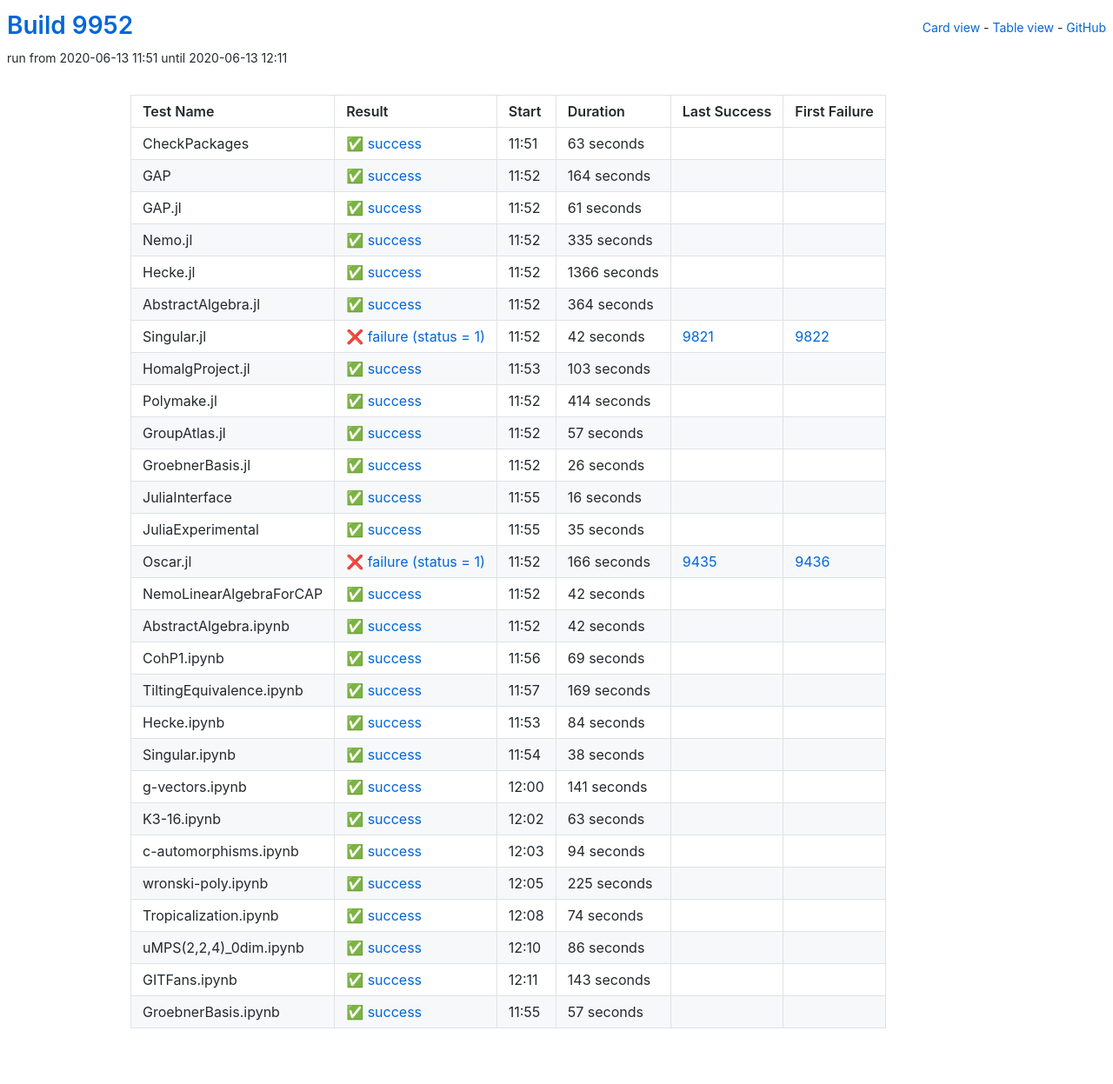
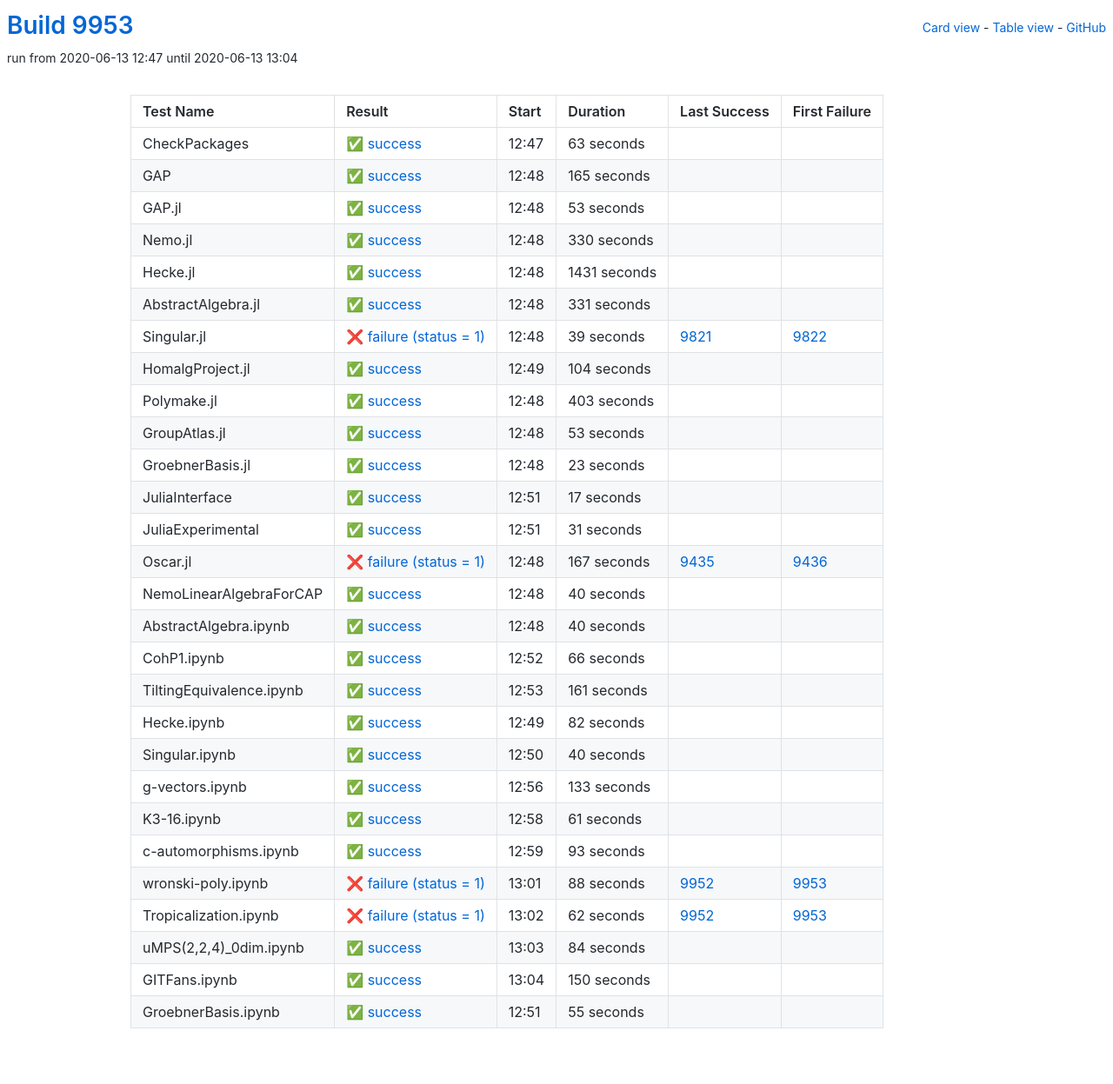
Before and after one commit to oscar-system/oscar-ci-status, a Jekyll site: the page built from table.html, in a window 1280 px wide. Shown: the whole page at 87% size. Built offline with Jekyll 4.4.1, drawn with Linux system fonts in a browser that asks for light colours.

Commit message:
Build #9953

```diff
--- a/_data/ci.yml
+++ b/_data/ci.yml
@@ -1,6 +1,6 @@
 ---
-build: 9952
-build_url: https://oscarci.mathematik.uni-kl.de/job/oscar/9952/
+build: 9953
+build_url: https://oscarci.mathematik.uni-kl.de/job/oscar/9953/
 job: oscar
 organization: oscar-system
 repo: oscar-ci-status
@@ -8,8 +8,8 @@
 tests:
 - name: CheckPackages
   id: checkpackages
-  log: https://oscarci.mathematik.uni-kl.de/job/oscar/9952/artifact/logs/build-9952/CheckPackages.log
-  start: 2020-06-13 11:51
+  log: https://oscarci.mathematik.uni-kl.de/job/oscar/9953/artifact/logs/build-9953/CheckPackages.log
+  start: 2020-06-13 12:47
   success: true
   exitcode: 0
   status: success
@@ -20,20 +20,248 @@
   first_failure_url:
 - name: GAP
   id: gap
-  log: https://oscarci.mathematik.uni-kl.de/job/oscar/9952/artifact/logs/build-9952/GAP.log
-  start: 2020-06-13 11:52
+  log: https://oscarci.mathematik.uni-kl.de/job/oscar/9953/artifact/logs/build-9953/GAP.log
+  start: 2020-06-13 12:48
   success: true
   exitcode: 0
   status: success
-  duration: 164
+  duration: 165
   last_success: false
   last_success_url:
   first_failure: false
   first_failure_url:
 - name: GAP.jl
   id: gap-jl
-  log: https://oscarci.mathematik.uni-kl.de/job/oscar/9952/artifact/logs/build-9952/GAP.jl.log
-  start: 2020-06-13 11:52
+  log: https://oscarci.mathematik.uni-kl.de/job/oscar/9953/artifact/logs/build-9953/GAP.jl.log
+  start: 2020-06-13 12:48
+  success: true
+  exitcode: 0
+  status: success
+  duration: 53
+  last_success: false
+  last_success_url:
+  first_failure: false
+  first_failure_url:
+- name: Nemo.jl
+  id: nemo-jl
+  log: https://oscarci.mathematik.uni-kl.de/job/oscar/9953/artifact/logs/build-9953/Nemo.jl.log
+  start: 2020-06-13 12:48
+  success: true
+  exitcode: 0
+  status: success
+  duration: 330
+  last_success: false
+  last_success_url:
+  first_failure: false
+  first_failure_url:
+- name: Hecke.jl
+  id: hecke-jl
+  log: https://oscarci.mathematik.uni-kl.de/job/oscar/9953/artifact/logs/build-9953/Hecke.jl.log
+  start: 2020-06-13 12:48
+  success: true
+  exitcode: 0
+  status: success
+  duration: 1431
+  last_success: false
+  last_success_url:
+  first_failure: false
+  first_failure_url:
+- name: AbstractAlgebra.jl
+  id: abstractalgebra-jl
+  log: https://oscarci.mathematik.uni-kl.de/job/oscar/9953/artifact/logs/build-9953/AbstractAlgebra.jl.log
+  start: 2020-06-13 12:48
+  success: true
+  exitcode: 0
+  status: success
+  duration: 331
+  last_success: false
+  last_success_url:
+  first_failure: false
+  first_failure_url:
+- name: Singular.jl
+  id: singular-jl
+  log: https://oscarci.mathematik.uni-kl.de/job/oscar/9953/artifact/logs/build-9953/Singular.jl.log
+  start: 2020-06-13 12:48
+  success: false
+  exitcode: 1
+  status: failure
+  duration: 39
+  last_success: 9821
+  last_success_url: https://oscarci.mathematik.uni-kl.de/job/oscar/9821/
+  first_failure: 9822
+  first_failure_url: https://oscarci.mathematik.uni-kl.de/job/oscar/9822/
+- name: HomalgProject.jl
+  id: homalgproject-jl
+  log: https://oscarci.mathematik.uni-kl.de/job/oscar/9953/artifact/logs/build-9953/HomalgProject.jl.log
+  start: 2020-06-13 12:49
+  success: true
+  exitcode: 0
+  status: success
+  duration: 104
+  last_success: false
+  last_success_url:
+  first_failure: false
+  first_failure_url:
+- name: Polymake.jl
+  id: polymake-jl
+  log: https://oscarci.mathematik.uni-kl.de/job/oscar/9953/artifact/logs/build-9953/Polymake.jl.log
+  start: 2020-06-13 12:48
+  success: true
+  exitcode: 0
+  status: success
+  duration: 403
+  last_success: false
+  last_success_url:
+  first_failure: false
+  first_failure_url:
+- name: GroupAtlas.jl
+  id: groupatlas-jl
+  log: https://oscarci.mathematik.uni-kl.de/job/oscar/9953/artifact/logs/build-9953/GroupAtlas.jl.log
+  start: 2020-06-13 12:48
+  success: true
+  exitcode: 0
+  status: success
+  duration: 53
+  last_success: false
+  last_success_url:
+  first_failure: false
+  first_failure_url:
+- name: GroebnerBasis.jl
+  id: groebnerbasis-jl
+  log: https://oscarci.mathematik.uni-kl.de/job/oscar/9953/artifact/logs/build-9953/GroebnerBasis.jl.log
+  start: 2020-06-13 12:48
+  success: true
+  exitcode: 0
+  status: success
+  duration: 23
+  last_success: false
+  last_success_url:
+  first_failure: false
+  first_failure_url:
+- name: JuliaInterface
+  id: juliainterface
+  log: https://oscarci.mathematik.uni-kl.de/job/oscar/9953/artifact/logs/build-9953/JuliaInterface.log
+  start: 2020-06-13 12:51
+  success: true
+  exitcode: 0
+  status: success
+  duration: 17
+  last_success: false
+  last_success_url:
+  first_failure: false
+  first_failure_url:
+- name: JuliaExperimental
+  id: juliaexperimental
+  log: https://oscarci.mathematik.uni-kl.de/job/oscar/9953/artifact/logs/build-9953/JuliaExperimental.log
+  start: 2020-06-13 12:51
+  success: true
+  exitcode: 0
+  status: success
+  duration: 31
+  last_success: false
+  last_success_url:
+  first_failure: false
+  first_failure_url:
+- name: Oscar.jl
+  id: oscar-jl
+  log: https://oscarci.mathematik.uni-kl.de/job/oscar/9953/artifact/logs/build-9953/Oscar.jl.log
+  start: 2020-06-13 12:48
+  success: false
+  exitcode: 1
+  status: failure
+  duration: 167
+  last_success: 9435
+  last_success_url: https://oscarci.mathematik.uni-kl.de/job/oscar/9435/
+  first_failure: 9436
+  first_failure_url: https://oscarci.mathematik.uni-kl.de/job/oscar/9436/
+- name: NemoLinearAlgebraForCAP
+  id: nemolinearalgebraforcap
+  log: https://oscarci.mathematik.uni-kl.de/job/oscar/9953/artifact/logs/build-9953/NemoLinearAlgebraForCAP.log
+  start: 2020-06-13 12:48
+  success: true
+  exitcode: 0
+  status: success
+  duration: 40
+  last_success: false
+  last_success_url:
+  first_failure: false
+  first_failure_url:
+- name: AbstractAlgebra.ipynb
+  id: abstractalgebra-ipynb
+  log: https://oscarci.mathematik.uni-kl.de/job/oscar/9953/artifact/logs/build-9953/AbstractAlgebra.ipynb.log
+  start: 2020-06-13 12:48
+  success: true
+  exitcode: 0
+  status: success
+  duration: 40
+  last_success: false
+  last_success_url:
+  first_failure: false
+  first_failure_url:
+- name: CohP1.ipynb
+  id: cohp1-ipynb
+  log: https://oscarci.mathematik.uni-kl.de/job/oscar/9953/artifact/logs/build-9953/CohP1.ipynb.log
+  start: 2020-06-13 12:52
+  success: true
+  exitcode: 0
+  status: success
+  duration: 66
+  last_success: false
+  last_success_url:
+  first_failure: false
+  first_failure_url:
+- name: TiltingEquivalence.ipynb
+  id: tiltingequivalence-ipynb
+  log: https://oscarci.mathematik.uni-kl.de/job/oscar/9953/artifact/logs/build-9953/TiltingEquivalence.ipynb.log
+  start: 2020-06-13 12:53
+  success: true
+  exitcode: 0
+  status: success
+  duration: 161
+  last_success: false
+  last_success_url:
+  first_failure: false
+  first_failure_url:
+- name: Hecke.ipynb
+  id: hecke-ipynb
+  log: https://oscarci.mathematik.uni-kl.de/job/oscar/9953/artifact/logs/build-9953/Hecke.ipynb.log
+  start: 2020-06-13 12:49
+  success: true
+  exitcode: 0
+  status: success
+  duration: 82
+  last_success: false
+  last_success_url:
+  first_failure: false
+  first_failure_url:
+- name: Singular.ipynb
+  id: singular-ipynb
+  log: https://oscarci.mathematik.uni-kl.de/job/oscar/9953/artifact/logs/build-9953/Singular.ipynb.log
+  start: 2020-06-13 12:50
+  success: true
+  exitcode: 0
+  status: success
+  duration: 40
+  last_success: false
+  last_success_url:
+  first_failure: false
+  first_failure_url:
+- name: g-vectors.ipynb
+  id: g-vectors-ipynb
+  log: https://oscarci.mathematik.uni-kl.de/job/oscar/9953/artifact/logs/build-9953/g-vectors.ipynb.log
+  start: 2020-06-13 12:56
+  success: true
+  exitcode: 0
+  status: success
+  duration: 133
+  last_success: false
+  last_success_url:
+  first_failure: false
+  first_failure_url:
+- name: K3-16.ipynb
+  id: k3-16-ipynb
+  log: https://oscarci.mathematik.uni-kl.de/job/oscar/9953/artifact/logs/build-9953/K3-16.ipynb.log
+  start: 2020-06-13 12:58
   success: true
   exitcode: 0
   status: success
@@ -42,190 +270,46 @@
   last_success_url:
   first_failure: false
   first_failure_url:
-- name: Nemo.jl
-  id: nemo-jl
-  log: https://oscarci.mathematik.uni-kl.de/job/oscar/9952/artifact/logs/build-9952/Nemo.jl.log
-  start: 2020-06-13 11:52
+- name: c-automorphisms.ipynb
+  id: c-automorphisms-ipynb
+  log: https://oscarci.mathematik.uni-kl.de/job/oscar/9953/artifact/logs/build-9953/c-automorphisms.ipynb.log
+  start: 2020-06-13 12:59
   success: true
   exitcode: 0
   status: success
-  duration: 335
+  duration: 93
   last_success: false
   last_success_url:
   first_failure: false
   first_failure_url:
-- name: Hecke.jl
-  id: hecke-jl
-  log: https://oscarci.mathematik.uni-kl.de/job/oscar/9952/artifact/logs/build-9952/Hecke.jl.log
-  start: 2020-06-13 11:52
-  success: true
-  exitcode: 0
-  status: success
-  duration: 1366
-  last_success: false
-  last_success_url:
-  first_failure: false
-  first_failure_url:
-- name: AbstractAlgebra.jl
-  id: abstractalgebra-jl
-  log: https://oscarci.mathematik.uni-kl.de/job/oscar/9952/artifact/logs/build-9952/AbstractAlgebra.jl.log
-  start: 2020-06-13 11:52
-  success: true
-  exitcode: 0
-  status: success
-  duration: 364
-  last_success: false
-  last_success_url:
-  first_failure: false
-  first_failure_url:
-- name: Singular.jl
-  id: singular-jl
-  log: https://oscarci.mathematik.uni-kl.de/job/oscar/9952/artifact/logs/build-9952/Singular.jl.log
-  start: 2020-06-13 11:52
+- name: wronski-poly.ipynb
+  id: wronski-poly-ipynb
+  log: https://oscarci.mathematik.uni-kl.de/job/oscar/9953/artifact/logs/build-9953/wronski-poly.ipynb.log
+  start: 2020-06-13 13:01
   success: false
   exitcode: 1
   status: failure
-  duration: 42
-  last_success: 9821
-  last_success_url: https://oscarci.mathematik.uni-kl.de/job/oscar/9821/
-  first_failure: 9822
-  first_failure_url: https://oscarci.mathematik.uni-kl.de/job/oscar/9822/
-- name: HomalgProject.jl
-  id: homalgproject-jl
-  log: https://oscarci.mathematik.uni-kl.de/job/oscar/9952/artifact/logs/build-9952/HomalgProject.jl.log
-  start: 2020-06-13 11:53
-  success: true
-  exitcode: 0
-  status: success
-  duration: 103
-  last_success: false
-  last_success_url:
-  first_failure: false
-  first_failure_url:
-- name: Polymake.jl
-  id: polymake-jl
-  log: https://oscarci.mathematik.uni-kl.de/job/oscar/9952/artifact/logs/build-9952/Polymake.jl.log
-  start: 2020-06-13 11:52
-  success: true
-  exitcode: 0
-  status: success
-  duration: 414
-  last_success: false
-  last_success_url:
-  first_failure: false
-  first_failure_url:
-- name: GroupAtlas.jl
-  id: groupatlas-jl
-  log: https://oscarci.mathematik.uni-kl.de/job/oscar/9952/artifact/logs/build-9952/GroupAtlas.jl.log
-  start: 2020-06-13 11:52
-  success: true
-  exitcode: 0
-  status: success
-  duration: 57
-  last_success: false
-  last_success_url:
-  first_failure: false
-  first_failure_url:
-- name: GroebnerBasis.jl
-  id: groebnerbasis-jl
-  log: https://oscarci.mathematik.uni-kl.de/job/oscar/9952/artifact/logs/build-9952/GroebnerBasis.jl.log
-  start: 2020-06-13 11:52
-  success: true
-  exitcode: 0
-  status: success
-  duration: 26
-  last_success: false
-  last_success_url:
-  first_failure: false
-  first_failure_url:
-- name: JuliaInterface
-  id: juliainterface
-  log: https://oscarci.mathematik.uni-kl.de/job/oscar/9952/artifact/logs/build-9952/JuliaInterface.log
-  start: 2020-06-13 11:55
-  success: true
-  exitcode: 0
-  status: success
-  duration: 16
-  last_success: false
-  last_success_url:
-  first_failure: false
-  first_failure_url:
-- name: JuliaExperimental
-  id: juliaexperimental
-  log: https://oscarci.mathematik.uni-kl.de/job/oscar/9952/artifact/logs/build-9952/JuliaExperimental.log
-  start: 2020-06-13 11:55
-  success: true
-  exitcode: 0
-  status: success
-  duration: 35
-  last_success: false
-  last_success_url:
-  first_failure: false
-  first_failure_url:
-- name: Oscar.jl
-  id: oscar-jl
-  log: https://oscarci.mathematik.uni-kl.de/job/oscar/9952/artifact/logs/build-9952/Oscar.jl.log
-  start: 2020-06-13 11:52
+  duration: 88
+  last_success: 9952
+  last_success_url: https://oscarci.mathematik.uni-kl.de/job/oscar/9952/
+  first_failure: 9953
+  first_failure_url: https://oscarci.mathematik.uni-kl.de/job/oscar/9953/
+- name: Tropicalization.ipynb
+  id: tropicalization-ipynb
+  log: https://oscarci.mathematik.uni-kl.de/job/oscar/9953/artifact/logs/build-9953/Tropicalization.ipynb.log
+  start: 2020-06-13 13:02
   success: false
   exitcode: 1
   status: failure
-  duration: 166
-  last_success: 9435
-  last_success_url: https://oscarci.mathematik.uni-kl.de/job/oscar/9435/
-  first_failure: 9436
-  first_failure_url: https://oscarci.mathematik.uni-kl.de/job/oscar/9436/
-- name: NemoLinearAlgebraForCAP
-  id: nemolinearalgebraforcap
-  log: https://oscarci.mathematik.uni-kl.de/job/oscar/9952/artifact/logs/build-9952/NemoLinearAlgebraForCAP.log
-  start: 2020-06-13 11:52
-  success: true
-  exitcode: 0
-  status: success
-  duration: 42
-  last_success: false
-  last_success_url:
-  first_failure: false
-  first_failure_url:
-- name: AbstractAlgebra.ipynb
-  id: abstractalgebra-ipynb
-  log: https://oscarci.mathematik.uni-kl.de/job/oscar/9952/artifact/logs/build-9952/AbstractAlgebra.ipynb.log
-  start: 2020-06-13 11:52
-  success: true
-  exitcode: 0
-  status: success
-  duration: 42
-  last_success: false
-  last_success_url:
-  first_failure: false
-  first_failure_url:
-- name: CohP1.ipynb
-  id: cohp1-ipynb
-  log: https://oscarci.mathematik.uni-kl.de/job/oscar/9952/artifact/logs/build-9952/CohP1.ipynb.log
-  start: 2020-06-13 11:56
-  success: true
-  exitcode: 0
-  status: success
-  duration: 69
-  last_success: false
-  last_success_url:
-  first_failure: false
-  first_failure_url:
-- name: TiltingEquivalence.ipynb
-  id: tiltingequivalence-ipynb
-  log: https://oscarci.mathematik.uni-kl.de/job/oscar/9952/artifact/logs/build-9952/TiltingEquivalence.ipynb.log
-  start: 2020-06-13 11:57
-  success: true
-  exitcode: 0
-  status: success
-  duration: 169
-  last_success: false
-  last_success_url:
-  first_failure: false
-  first_failure_url:
-- name: Hecke.ipynb
-  id: hecke-ipynb
-  log: https://oscarci.mathematik.uni-kl.de/job/oscar/9952/artifact/logs/build-9952/Hecke.ipynb.log
-  start: 2020-06-13 11:53
+  duration: 62
+  last_success: 9952
+  last_success_url: https://oscarci.mathematik.uni-kl.de/job/oscar/9952/
+  first_failure: 9953
+  first_failure_url: https://oscarci.mathematik.uni-kl.de/job/oscar/9953/
+- name: uMPS(2,2,4)_0dim.ipynb
+  id: umps-2-2-4-0dim-ipynb
+  log: https://oscarci.mathematik.uni-kl.de/job/oscar/9953/artifact/logs/build-9953/uMPS-2-2-4-_0dim.ipynb.log
+  start: 2020-06-13 13:03
   success: true
   exitcode: 0
   status: success
@@ -234,110 +318,26 @@
   last_success_url:
   first_failure: false
   first_failure_url:
-- name: Singular.ipynb
-  id: singular-ipynb
-  log: https://oscarci.mathematik.uni-kl.de/job/oscar/9952/artifact/logs/build-9952/Singular.ipynb.log
-  start: 2020-06-13 11:54
+- name: GITFans.ipynb
+  id: gitfans-ipynb
+  log: https://oscarci.mathematik.uni-kl.de/job/oscar/9953/artifact/logs/build-9953/GITFans.ipynb.log
+  start: 2020-06-13 13:04
   success: true
   exitcode: 0
   status: success
-  duration: 38
-  last_success: false
-  last_success_url:
-  first_failure: false
-  first_failure_url:
-- name: g-vectors.ipynb
-  id: g-vectors-ipynb
-  log: https://oscarci.mathematik.uni-kl.de/job/oscar/9952/artifact/logs/build-9952/g-vectors.ipynb.log
-  start: 2020-06-13 12:00
-  success: true
-  exitcode: 0
-  status: success
-  duration: 141
-  last_success: false
-  last_success_url:
-  first_failure: false
-  first_failure_url:
-- name: K3-16.ipynb
-  id: k3-16-ipynb
-  log: https://oscarci.mathematik.uni-kl.de/job/oscar/9952/artifact/logs/build-9952/K3-16.ipynb.log
-  start: 2020-06-13 12:02
-  success: true
-  exitcode: 0
-  status: success
-  duration: 63
-  last_success: false
-  last_success_url:
-  first_failure: false
-  first_failure_url:
-- name: c-automorphisms.ipynb
-  id: c-automorphisms-ipynb
-  log: https://oscarci.mathematik.uni-kl.de/job/oscar/9952/artifact/logs/build-9952/c-automorphisms.ipynb.log
-  start: 2020-06-13 12:03
-  success: true
-  exitcode: 0
-  status: success
-  duration: 94
-  last_success: false
-  last_success_url:
-  first_failure: false
-  first_failure_url:
-- name: wronski-poly.ipynb
-  id: wronski-poly-ipynb
-  log: https://oscarci.mathematik.uni-kl.de/job/oscar/9952/artifact/logs/build-9952/wronski-poly.ipynb.log
-  start: 2020-06-13 12:05
-  success: true
-  exitcode: 0
-  status: success
-  duration: 225
-  last_success: false
-  last_success_url:
-  first_failure: false
-  first_failure_url:
-- name: Tropicalization.ipynb
-  id: tropicalization-ipynb
-  log: https://oscarci.mathematik.uni-kl.de/job/oscar/9952/artifact/logs/build-9952/Tropicalization.ipynb.log
-  start: 2020-06-13 12:08
-  success: true
-  exitcode: 0
-  status: success
-  duration: 74
-  last_success: false
-  last_success_url:
-  first_failure: false
-  first_failure_url:
-- name: uMPS(2,2,4)_0dim.ipynb
-  id: umps-2-2-4-0dim-ipynb
-  log: https://oscarci.mathematik.uni-kl.de/job/oscar/9952/artifact/logs/build-9952/uMPS-2-2-4-_0dim.ipynb.log
-  start: 2020-06-13 12:10
-  success: true
-  exitcode: 0
-  status: success
-  duration: 86
-  last_success: false
-  last_success_url:
-  first_failure: false
-  first_failure_url:
-- name: GITFans.ipynb
-  id: gitfans-ipynb
-  log: https://oscarci.mathematik.uni-kl.de/job/oscar/9952/artifact/logs/build-9952/GITFans.ipynb.log
-  start: 2020-06-13 12:11
-  success: true
-  exitcode: 0
-  status: success
-  duration: 143
+  duration: 150
   last_success: false
   last_success_url:
   first_failure: false
   first_failure_url:
 - name: GroebnerBasis.ipynb
   id: groebnerbasis-ipynb
-  log: https://oscarci.mathematik.uni-kl.de/job/oscar/9952/artifact/logs/build-9952/GroebnerBasis.ipynb.log
-  start: 2020-06-13 11:55
+  log: https://oscarci.mathematik.uni-kl.de/job/oscar/9953/artifact/logs/build-9953/GroebnerBasis.ipynb.log
+  start: 2020-06-13 12:51
   success: true
   exitcode: 0
   status: success
-  duration: 57
+  duration: 55
   last_success: false
   last_success_url:
   first_failure: false
```
Also changed, not shown: README.md.
